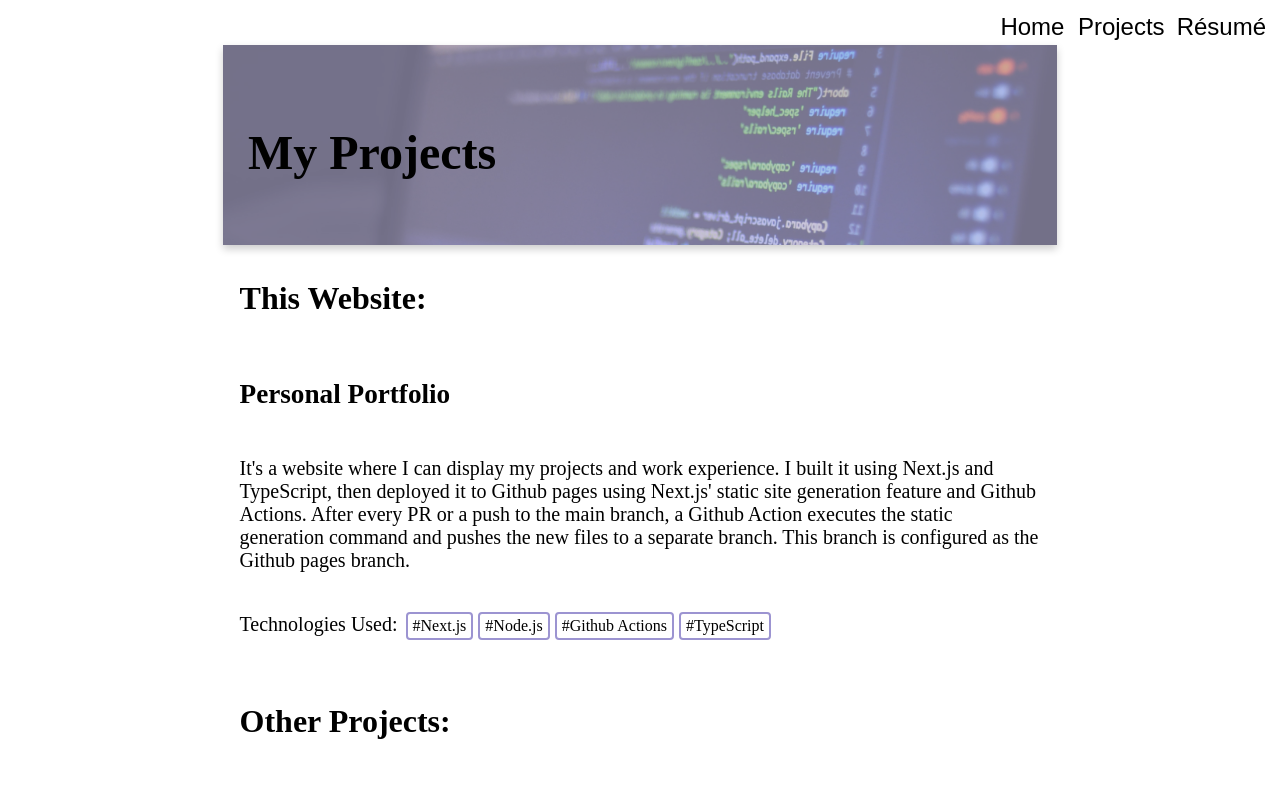
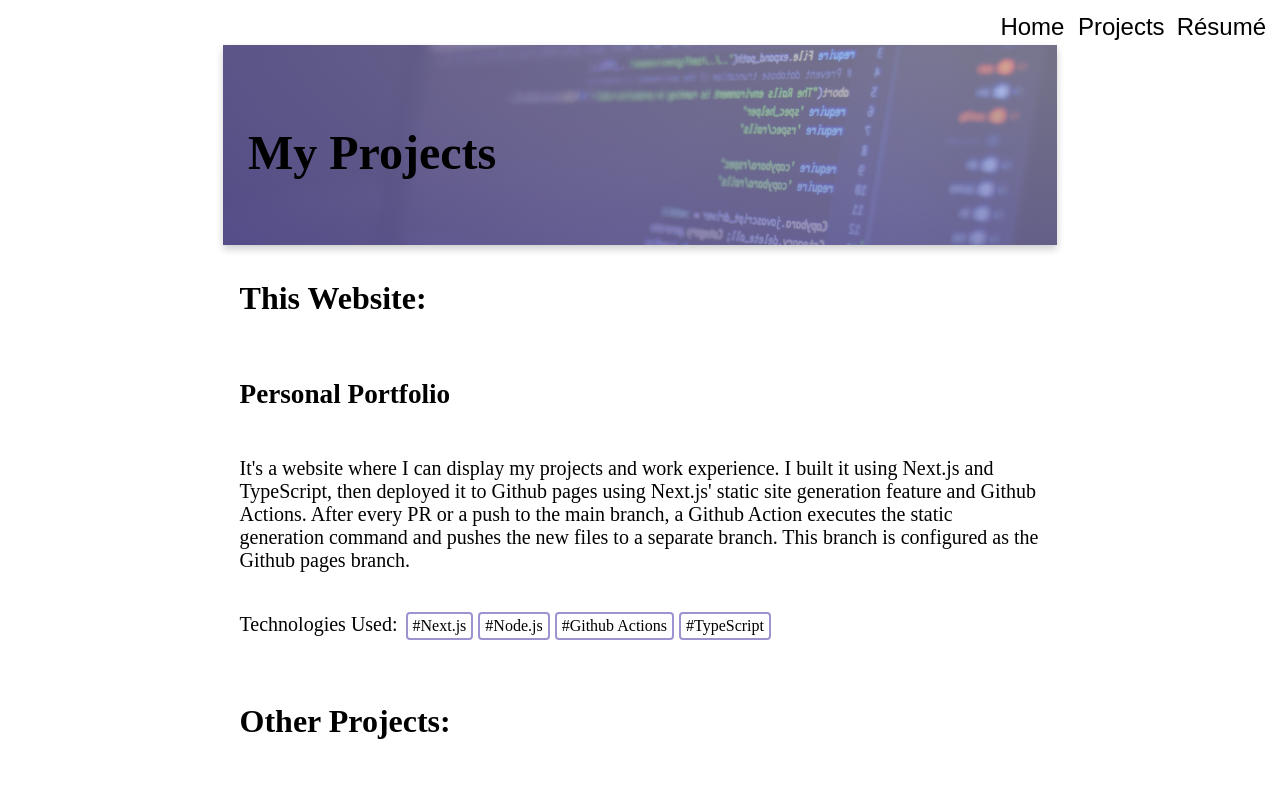
Before and after one commit to durid-ah/durid-ah.github.io, a Next.js app: page /projects in a window 1280 px wide. Shown: the top 800 px of the page. Built offline with nearby package versions, Linux system fonts and the light colour scheme.

Commit message:
added a gradient on top of the image to make the title more readable

```diff
--- a/pages/projects.tsx
+++ b/pages/projects.tsx
@@ -22,7 +22,6 @@ type ProjectProps = {
    projectList: Project[],
    portfolioDescription: Project
 }
-
 
 export default function Projects({projectList, portfolioDescription}: ProjectProps) {
 
--- a/styles/Projects.module.css
+++ b/styles/Projects.module.css
@@ -58,7 +58,7 @@
 .imageOverlay {
    position: absolute;
    top: 0;
-   background-color: #b9b5dd99;
+   background: radial-gradient(at 100% -25%,#b9b5dd99 20%, hsl(248, 32%, 40%));
    height: 100%;
    width: 100%;
    padding: 3rem 3%;
```
